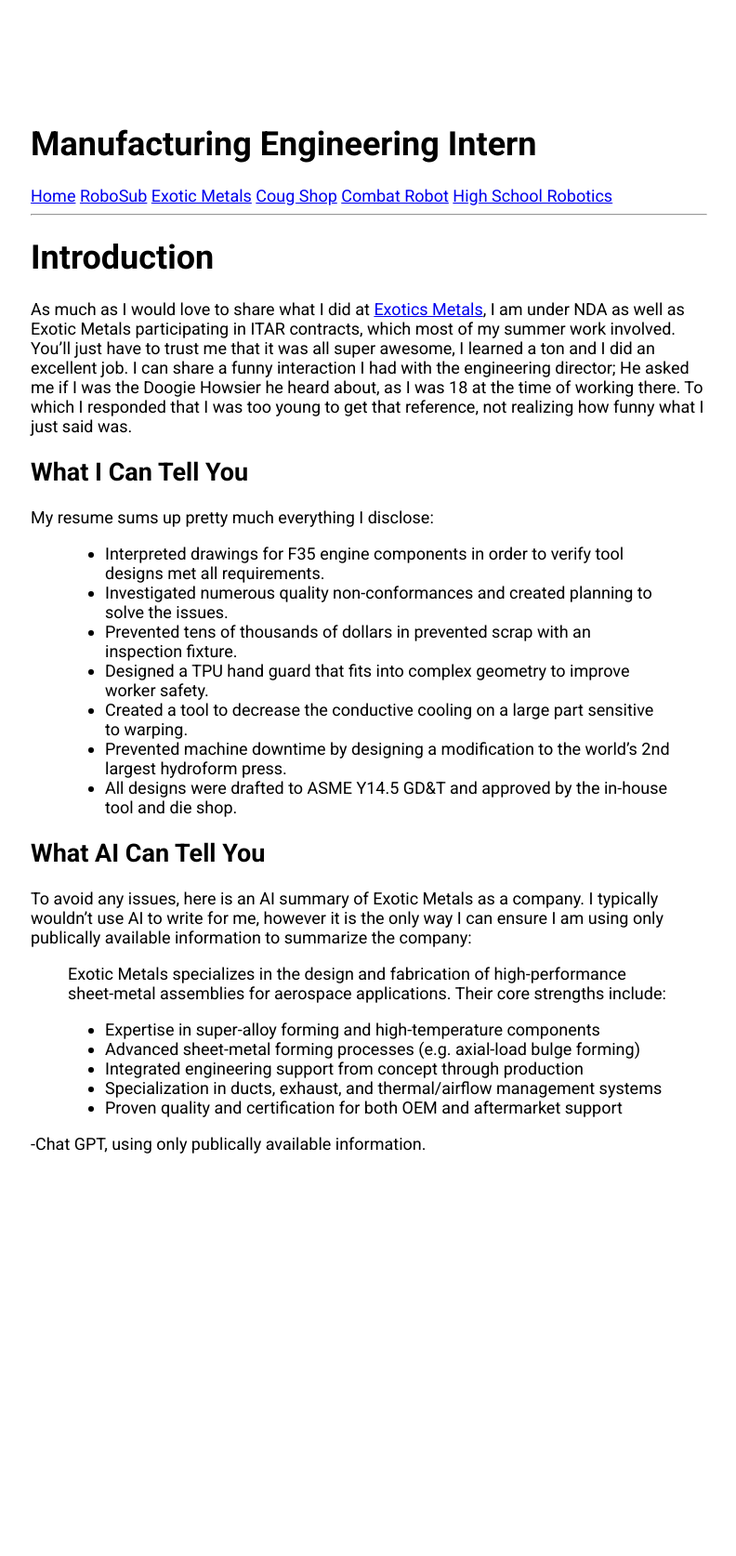
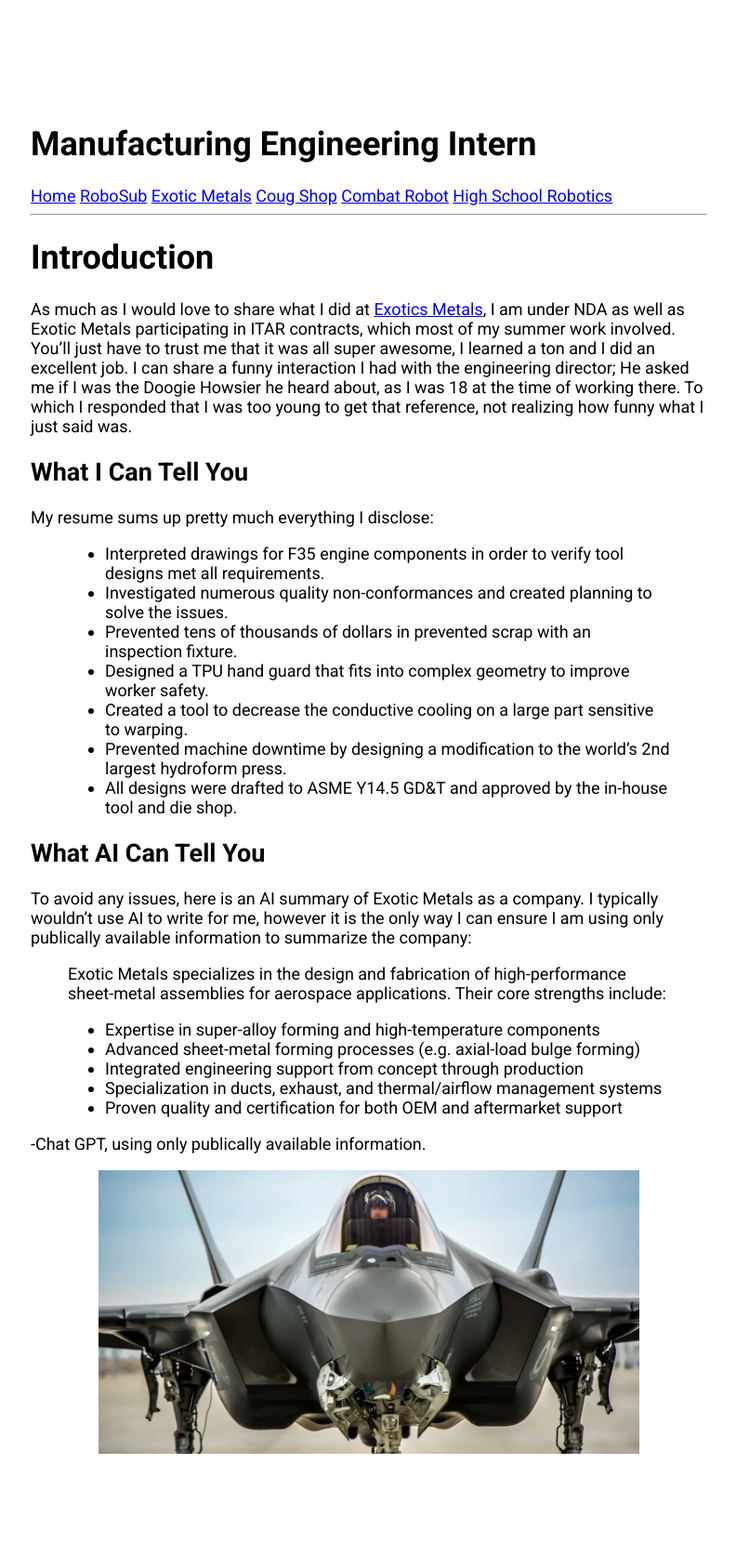
Before and after one commit to Brady-Hogg/Portfolio, a Jekyll site: the page built from exotic.md, in a window 1280 px wide. Shown: the whole page at 93% size, without its empty margins (243-1035 px from the left). Built offline with Jekyll 4.4.1, drawn with Linux system fonts in a browser that asks for light colours; before the commit the page ends 1369 px from its top, so only the background shows below that.

Commit message:
Update exotic.md

```diff
--- a/exotic.md
+++ b/exotic.md
@@ -28,3 +28,6 @@ To avoid any issues, here is an AI summary of Exotic Metals as a company. I typi
 > - Proven quality and certification for both OEM and aftermarket support
 
 -Chat GPT, using only publically available information.
+<div>
+  <img src="photos/F35.png" alt="F35">
+</div>
```
